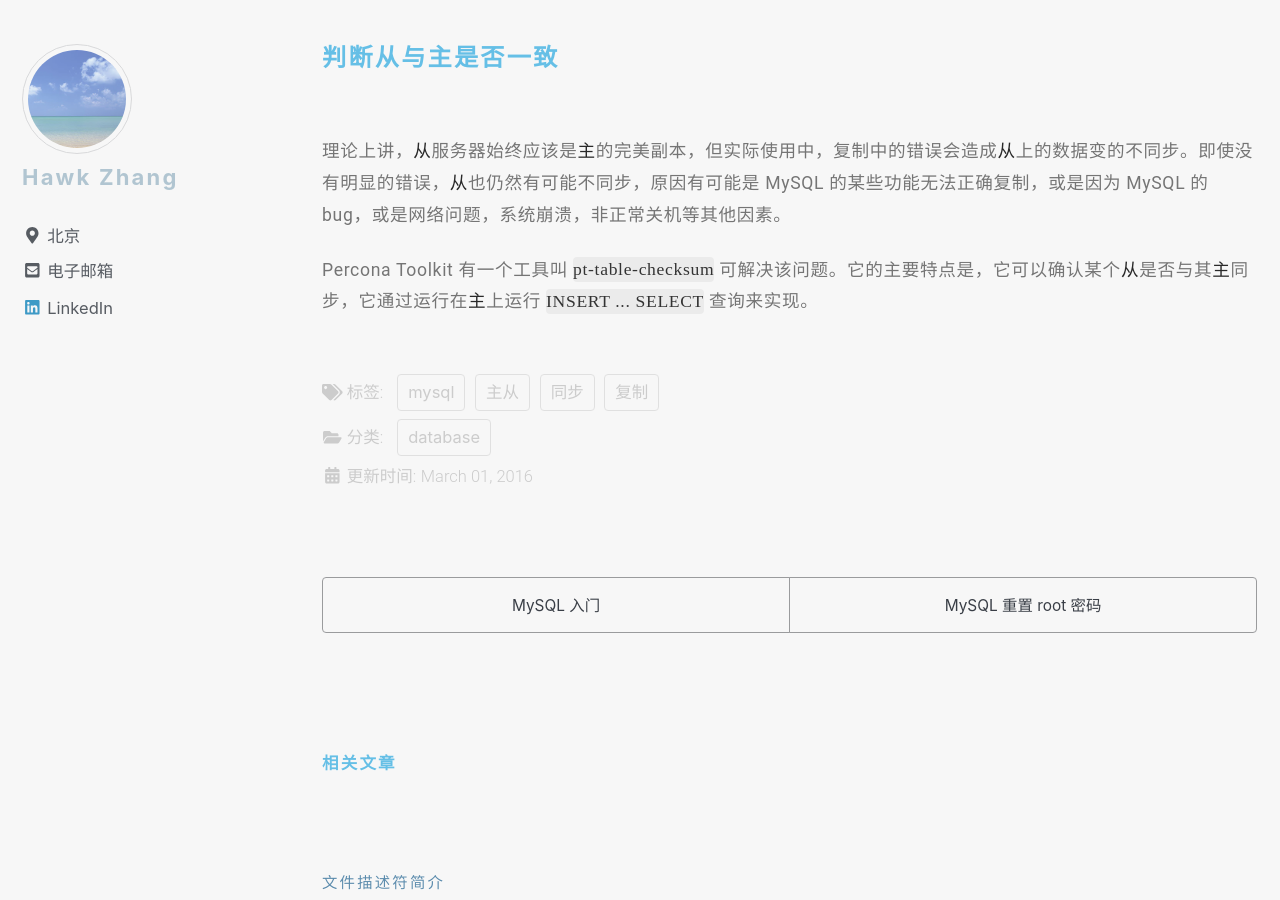
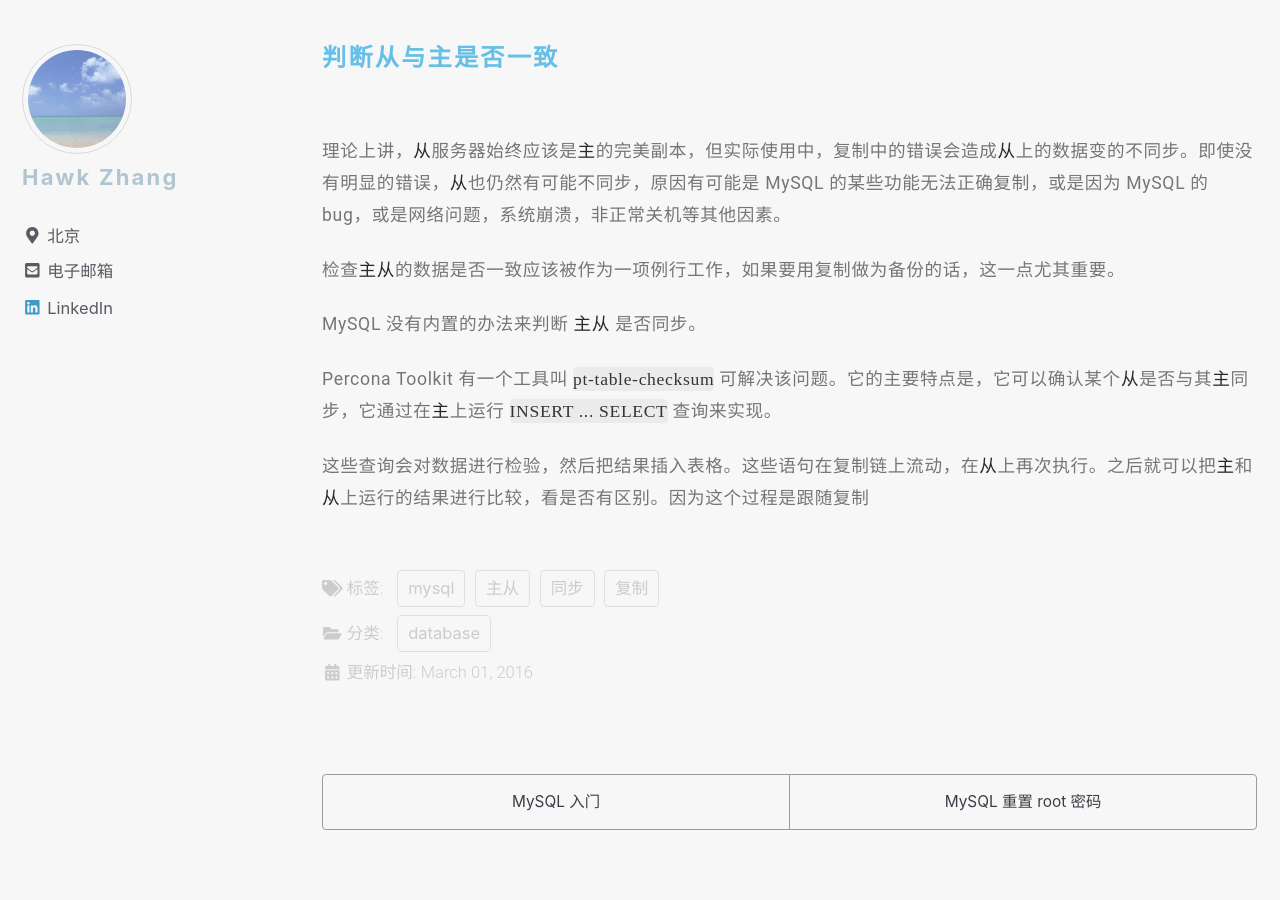
Before and after one commit to narru888/linotes_note, a Jekyll site: the page built from _posts/mysql/2016-03-01-master.slave.md, in a window 1280 px wide and 900 px high, scrolled down 46357 px. Built offline with Jekyll 4.4.1, drawn with Linux system fonts in a browser that asks for light colours; nearby versions of some CDN libraries; a script that is not in the unit is left out.

Commit message:
update on 2018-08-15 16:20:01 CST

```diff
--- a/_posts/mysql/2016-03-01-master.slave.md
+++ b/_posts/mysql/2016-03-01-master.slave.md
@@ -1468,4 +1468,10 @@
 
 理论上讲，*从*服务器始终应该是*主*的完美副本，但实际使用中，复制中的错误会造成*从*上的数据变的不同步。即使没有明显的错误，*从*也仍然有可能不同步，原因有可能是 MySQL 的某些功能无法正确复制，或是因为 MySQL 的 bug，或是网络问题，系统崩溃，非正常关机等其他因素。
 
-Percona Toolkit 有一个工具叫 `pt-table-checksum` 可解决该问题。它的主要特点是，它可以确认某个*从*是否与其*主*同步，它通过运行在*主*上运行 `INSERT ... SELECT` 查询来实现。
+检查*主从*的数据是否一致应该被作为一项例行工作，如果要用复制做为备份的话，这一点尤其重要。
+
+MySQL 没有内置的办法来判断 *主从* 是否同步。
+
+Percona Toolkit 有一个工具叫 **`pt-table-checksum`** 可解决该问题。它的主要特点是，它可以确认某个*从*是否与其*主*同步，它通过在*主*上运行 `INSERT ... SELECT` 查询来实现。
+
+这些查询会对数据进行检验，然后把结果插入表格。这些语句在复制链上流动，在*从*上再次执行。之后就可以把*主*和*从*上运行的结果进行比较，看是否有区别。因为这个过程是跟随复制
```
